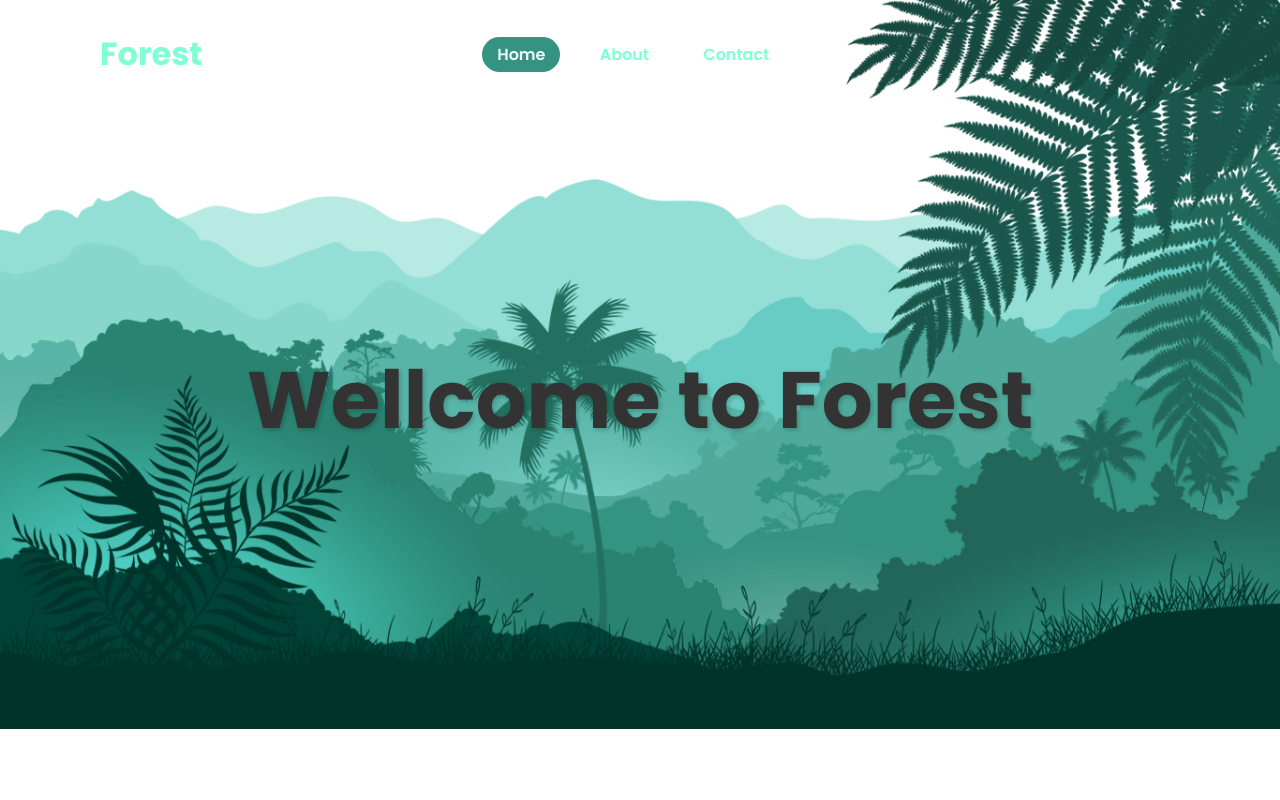
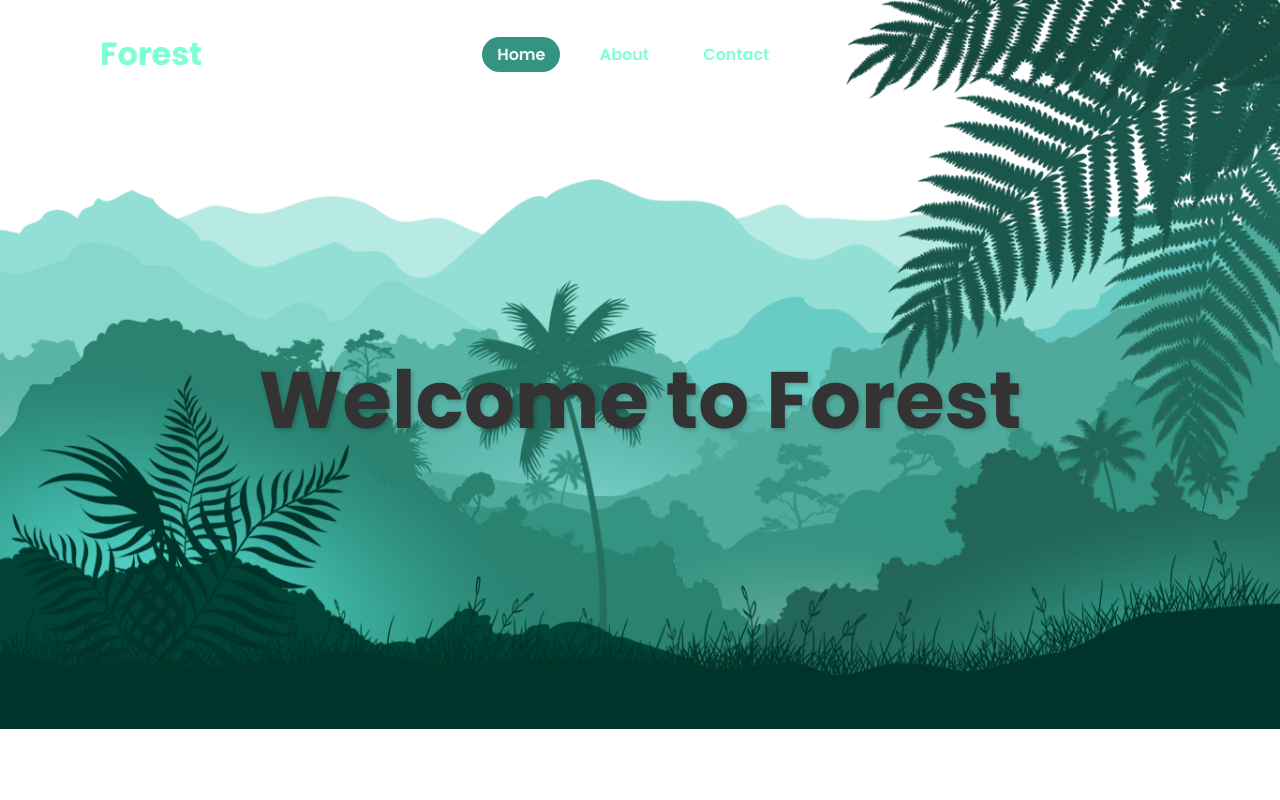
Before and after one commit to AkishRaj/parallax-scrolling-web-demo, a plain HTML site: page index.html in a window 1280 px wide. Shown: the top 800 px of the page. Drawn offline with Linux system fonts and the light colour scheme.

Commit message:
Update index.html

```diff
--- a/index.html
+++ b/index.html
@@ -27,7 +27,7 @@
         <img src="hill4.png" id="hill4">
         <img src="hill5.png" id="hill5">
         <img src="tree.png" id="tree">
-        <h2 id ="text">Wellcome to Forest</h2>
+        <h2 id ="text">Welcome to Forest</h2>
         <img src="leaf.png" id="leaf">
         <img src="plant.png" id="plant">
     </section>
```
